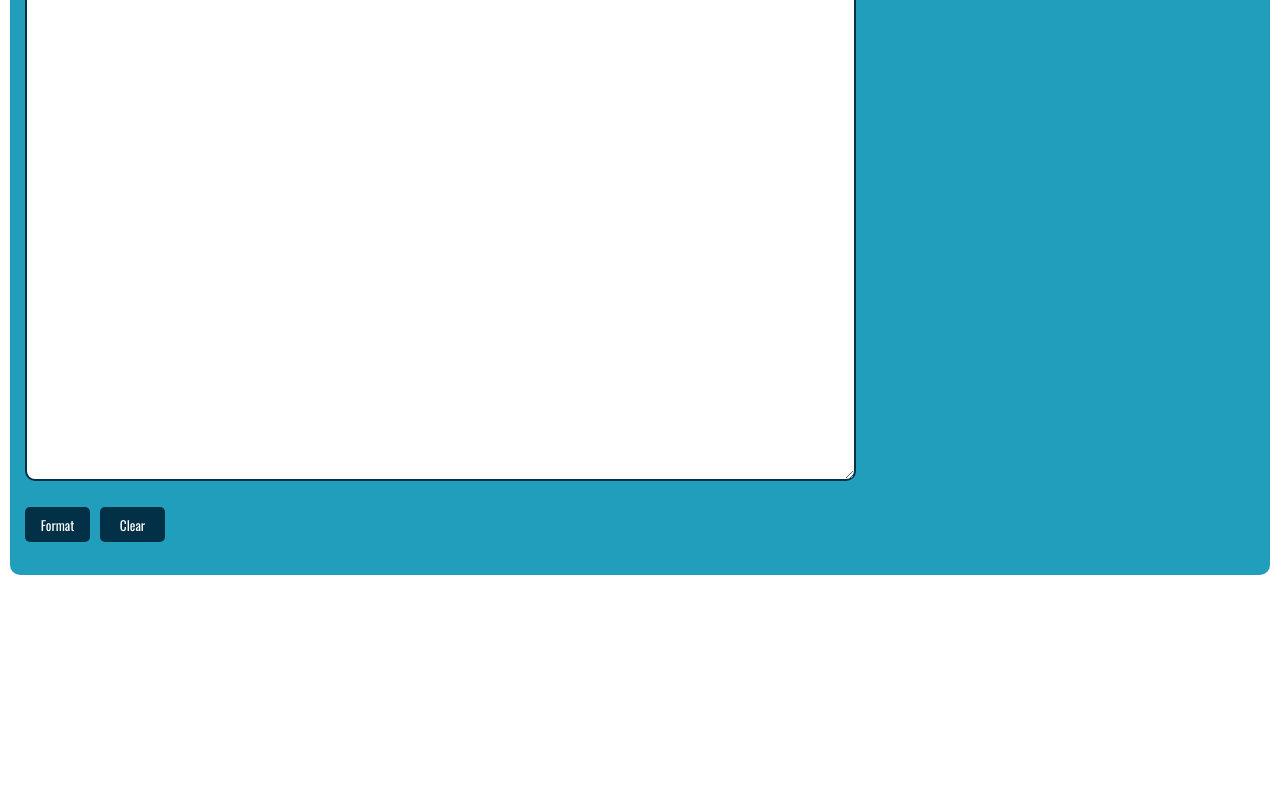
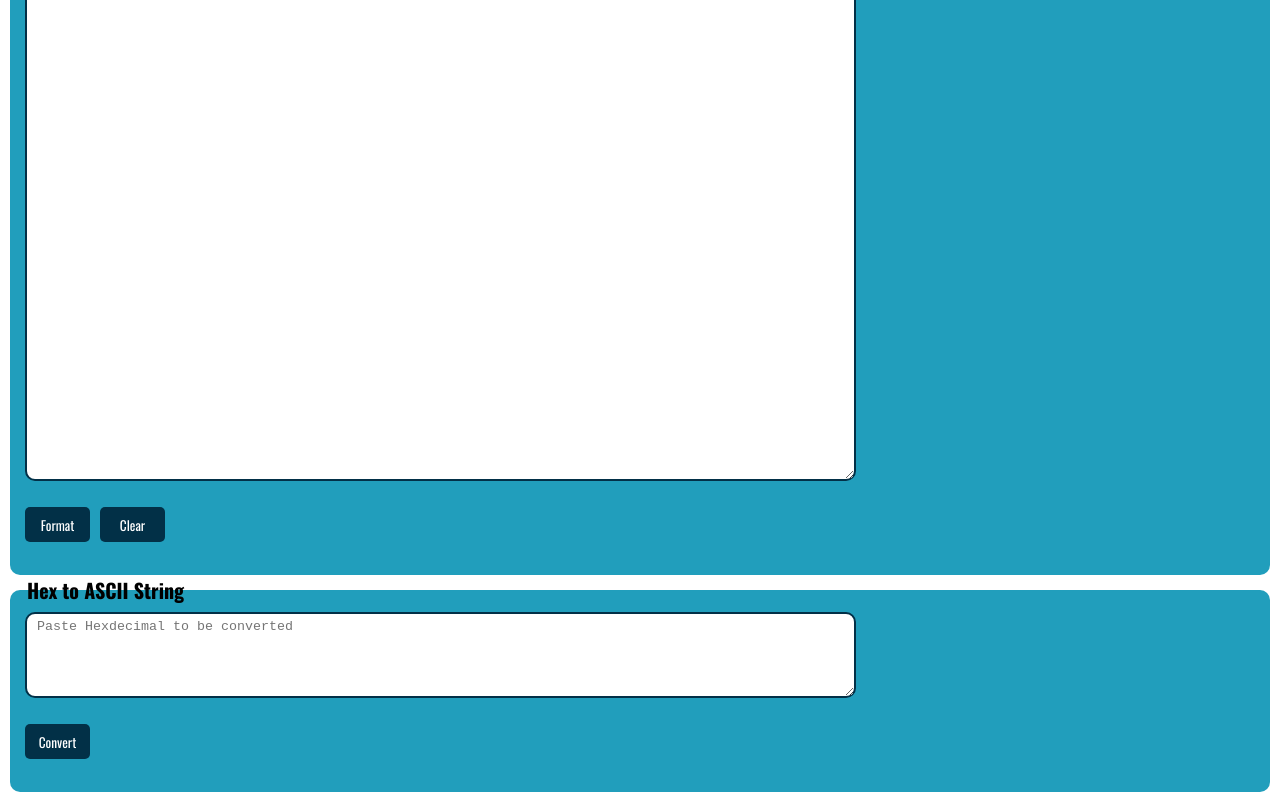
Before and after one commit to TheShonuff/w-tools, a SvelteKit app: page / in a window 1280 px wide. Shown: the part 407-1207 px from the top of the page. Before the commit the page ends 990 px from the top, so only its background shows below. Built offline with nearby package versions, Linux system fonts and the light colour scheme.

Commit message:
Draft of hex to ASCII string

```diff
--- a/src/routes/+page.svelte
+++ b/src/routes/+page.svelte
@@ -1,5 +1,6 @@
 <script>
 	let value = '';
+	let num = '';
 	const re = new RegExp(/#/g);
 	function format() {
 		console.log(value);
@@ -14,6 +15,18 @@
 	}
 	function clear() {
 		value = '';
+	}
+
+	function hexify() {
+		let str = num;
+		str = str.replaceAll(/\s+/g, '');
+		let r = [];
+		for (let i = 0; i < str.length - 1; i += 2) {
+			r.push(String.fromCharCode(parseInt(str.charAt(i) + str.charAt(i + 1), 16)));
+		}
+		//oreturn r.join('');
+		console.log(num);
+		num = r.join('');
 	}
 </script>
 
@@ -36,6 +49,19 @@
 				>
 			</p>
 			<p class="copied" />
+		</fieldset>
+	</form>
+	<form>
+		<fieldset>
+			<legend>Hex to ASCII String</legend>
+			<textarea
+				name="hex-conversion"
+				rows="5"
+				cols="100"
+				bind:value={num}
+				placeholder="Paste Hexdecimal to be converted"
+			/>
+			<p><button class="format-btn" on:click={hexify}>Convert</button></p>
 		</fieldset>
 	</form>
 </main>
```
